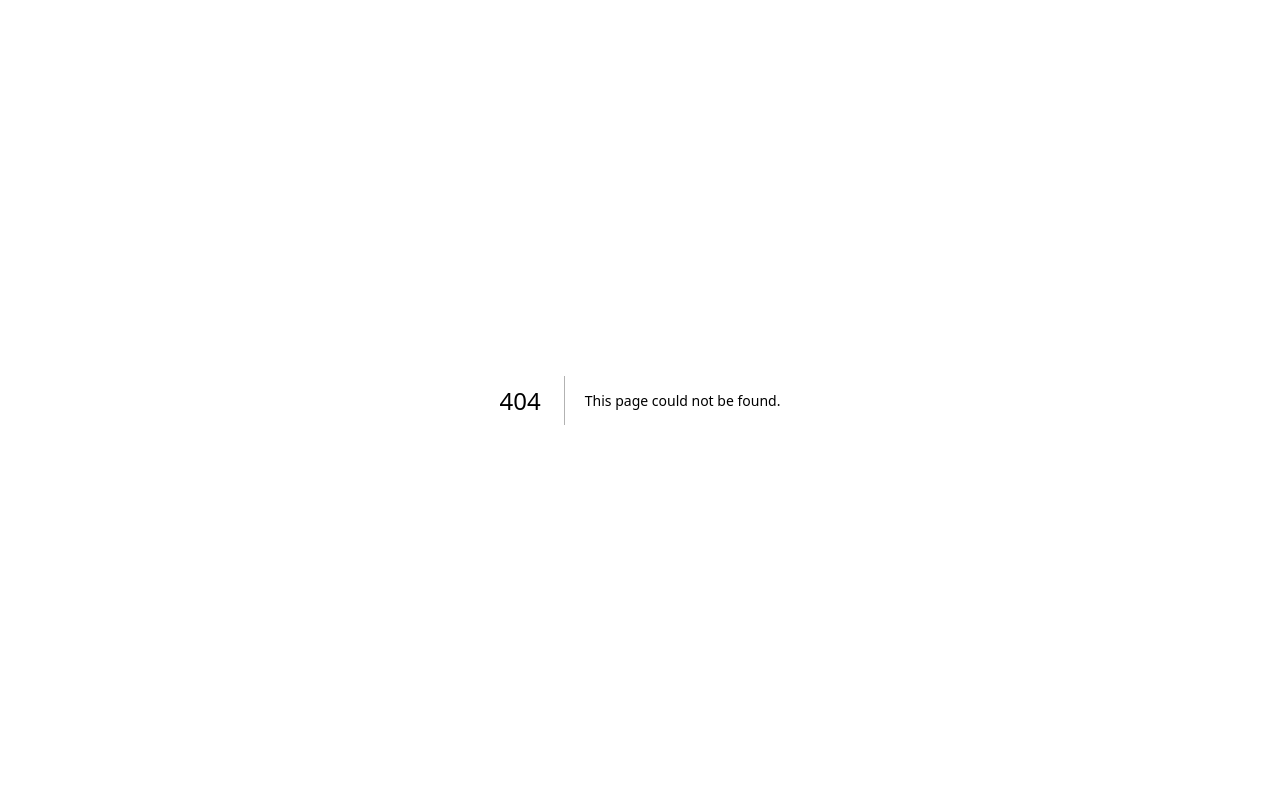
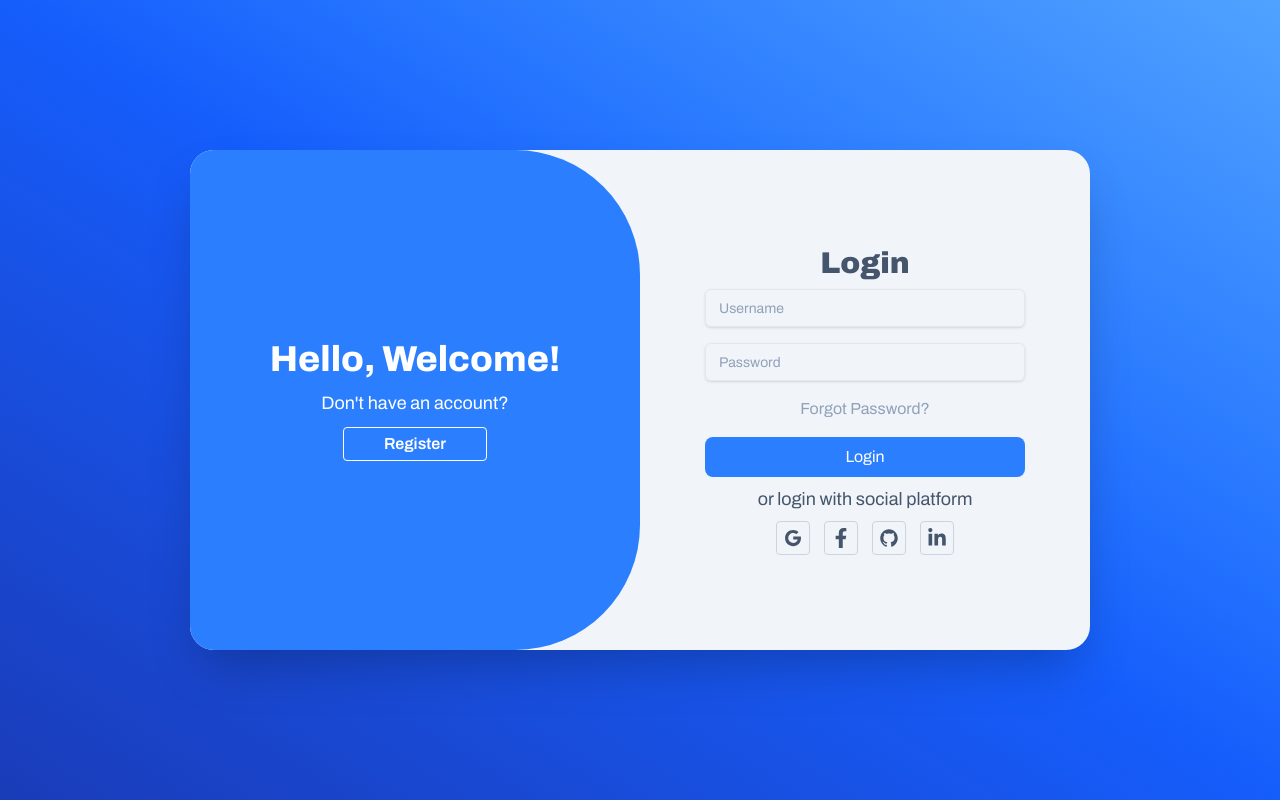
Before and after one commit to amirhosseinzakeri715/landing-page, a Next.js app: page /login in a window 1280 px wide. Before the commit this address had no page. Built offline with nearby package versions, Linux system fonts and the light colour scheme.

Commit message:
log in section

```diff
--- /dev/null
+++ b/app/login/page.tsx
@@ -0,0 +1,39 @@
+import Button from "@/components/Button"
+import LoginForm from "@/components/LoginForm"
+import { FaFacebookF, FaLinkedinIn } from "react-icons/fa"
+import { IoLogoGoogle, IoLogoGithub } from "react-icons/io"
+
+export default function Login() {
+    return (
+        <section className="bg-gradient-to-tr from-blue-800 via-blue-600 to-blue-400 h-screen place-content-center place-items-center">
+            <div className="max-w-[900px] h-[500px] bg-slate-100 mx-auto rounded-3xl flex shadow-2xl">
+                <div
+                    className="bg-blue-500 h-full w-1/2 rounded-l-3xl rounded-r-[125px] text-white place-content-center place-items-center space-y-2.5"
+                >
+                    <h1 className="font-extrabold text-4xl">Hello, Welcome!</h1>
+                    <h3 className="text-lg">{`Don't have an account?`}</h3>
+                    <Button title="Register" href="signup"/>
+                </div>
+                <div className="h-full w-1/2 place-content-center place-items-center space-y-2">
+                    <h2 className="font-black text-3xl text-slate-600">Login</h2>
+                    <LoginForm/>
+                    <p className="text-lg text-slate-600">or login with social platform</p>
+                    <span className="max-w-80 w-full flex justify-center gap-x-3.5 text-slate-600 text-xl">
+                        <div className="border border-slate-300 rounded p-1.5 cursor-pointer">
+                            <IoLogoGoogle/>
+                        </div>
+                        <div className="border border-slate-300 rounded p-1.5 cursor-pointer">
+                            <FaFacebookF/>
+                        </div>
+                        <div className="border border-slate-300 rounded p-1.5 cursor-pointer">
+                            <IoLogoGithub/>
+                        </div>
+                        <div className="border border-slate-300 rounded p-1.5 cursor-pointer">
+                            <FaLinkedinIn/>
+                        </div>
+                    </span>
+                </div>
+            </div>
+        </section>
+    )
+}
```
